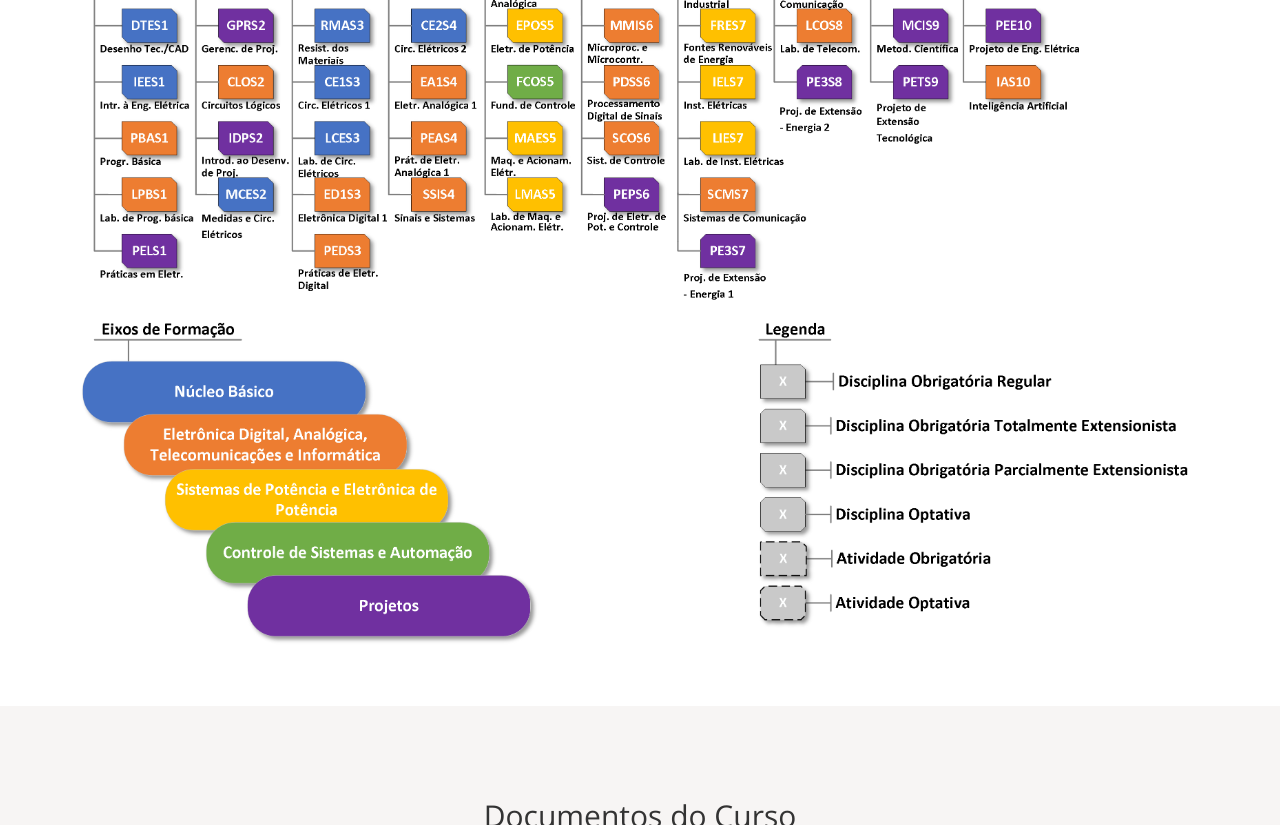
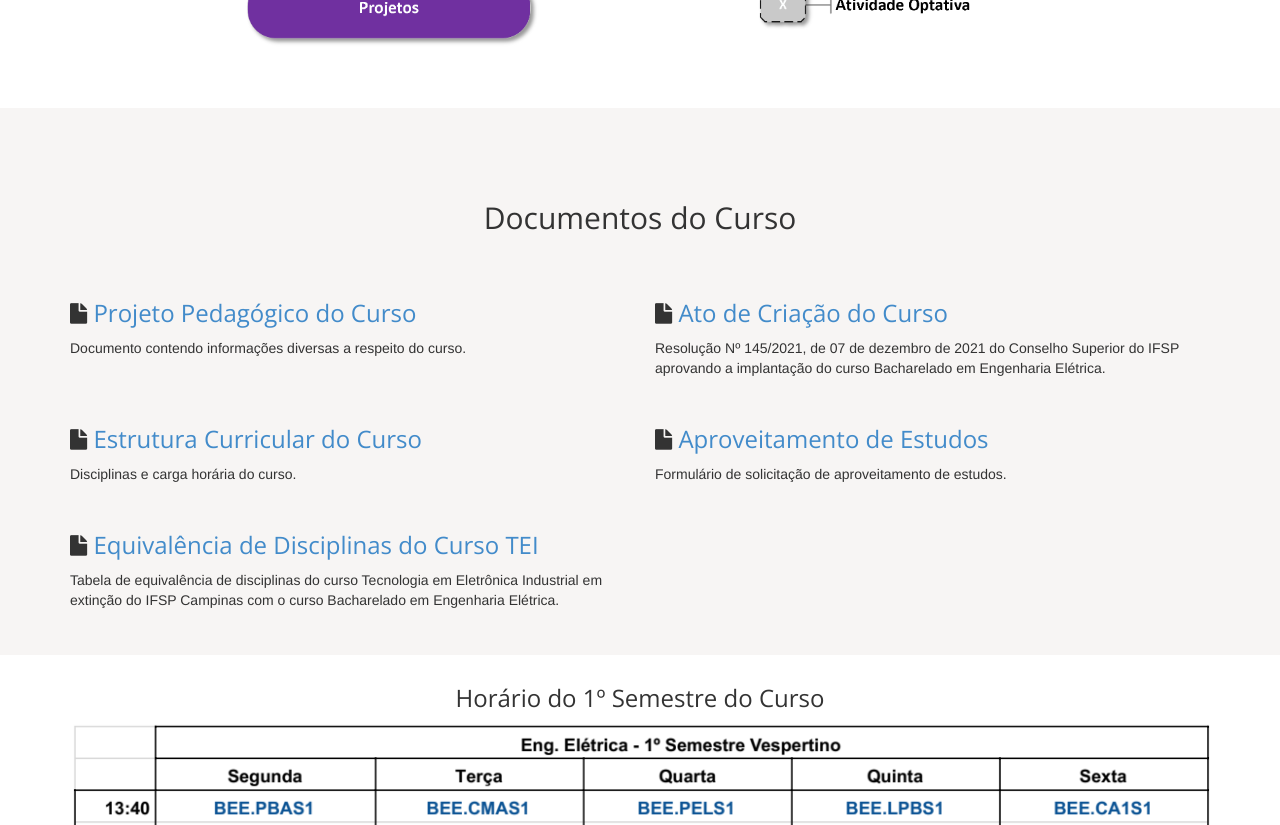
Before and after one commit to engenharia-ifsp/engenharia-ifsp, a plain HTML site: page index.html in a window 1280 px wide. Shown: the part 1940-2765 px from the top of the page. Drawn offline with nearby package versions, Linux system fonts and the light colour scheme.

Commit message:
equivalência de disciplinas

```diff
--- a/index.html
+++ b/index.html
@@ -72,10 +72,10 @@
 		<br> <br>
 		<h2 class="thin">Vestibular 2022</h2>
 		<p class="text-muted">
-			Se você possui nota no ENEM nos anos de 2017, 2018, 2019, 2020 ou 2021, inscreva-se pelo <a href="https://www.ifsp.edu.br/vestibularenem2022" target="_blank">site do vestibular IFSP</a>.
+			Fiquem atentos às chamadas das vagas remanescentes no <a href="https://portal.cmp.ifsp.edu.br/" target="_blank">site do Campus</a>.
 		</p>
-		<a href="https://www.ifsp.edu.br/vestibularenem2022" target="_blank">
-		<img src="https://portal.cmp.ifsp.edu.br/images/banners/2022/VestEnemBanner750x425.png" alt="Norway" style="width:70%">
+		<!--<a href="https://www.ifsp.edu.br/vestibularenem2022" target="_blank">
+		</img src="https://portal.cmp.ifsp.edu.br/images/banners/2022/VestEnemBanner750x425.png" alt="Norway" style="width:70%">-->
 		</a>
 
 	</div>
@@ -147,7 +147,6 @@
 
 			<div class="row">
 				<div class="col-sm-6">
-
 					<h3> <i class="fa fa-file" aria-hidden="true"></i> <a href="https://drive.google.com/file/d/1aydOdRlMKdAG2Hvc70D_ERKXo2YI_XwR/view?usp=sharing" target="_blank">Projeto Pedagógico do Curso</a></h3>
 					<p>Documento contendo informações diversas a respeito do curso.</p>
 				</div>
@@ -164,7 +163,18 @@
 					<h3> <i class="fa fa-file" aria-hidden="true"></i> <a href="https://drive.google.com/file/d/1n4qV26JDdOr2L8pOt9zKkHzyHyKKQ5iN/view?usp=sharing" target="_blank">Estrutura Curricular do Curso</a></h3>
 					<p>Disciplinas e carga horária do curso.</p>
 				</div>
+				<div class="col-sm-6">
+					<h3> <i class="fa fa-file" aria-hidden="true"></i> <a href="https://docs.google.com/spreadsheets/d/1T-fe9yv0RjhiNhMjhYcidt3UxzYcCtwKPjPirdps9LA/edit?usp=sharing" target="_blank">Aproveitamento de Estudos</a></h3>
+					<p>
+						Formulário de solicitação de aproveitamento de estudos.</a></p>
+				</div>
 
+			</div> <!-- /row -->
+			<div class="row">
+				<div class="col-sm-6">
+					<h3> <i class="fa fa-file" aria-hidden="true"></i> <a href="https://drive.google.com/file/d/1aydOdRlMKdAG2Hvc70D_ERKXo2YI_XwR/view?usp=sharing" target="_blank">Equivalência de Disciplinas do Curso TEI</a></h3>
+					<p>Tabela de equivalência de disciplinas do curso Tecnologia em Eletrônica Industrial em extinção do IFSP Campinas com o curso Bacharelado em Engenharia Elétrica.</p>
+				</div>
 			</div> <!-- /row -->
 
 
```
